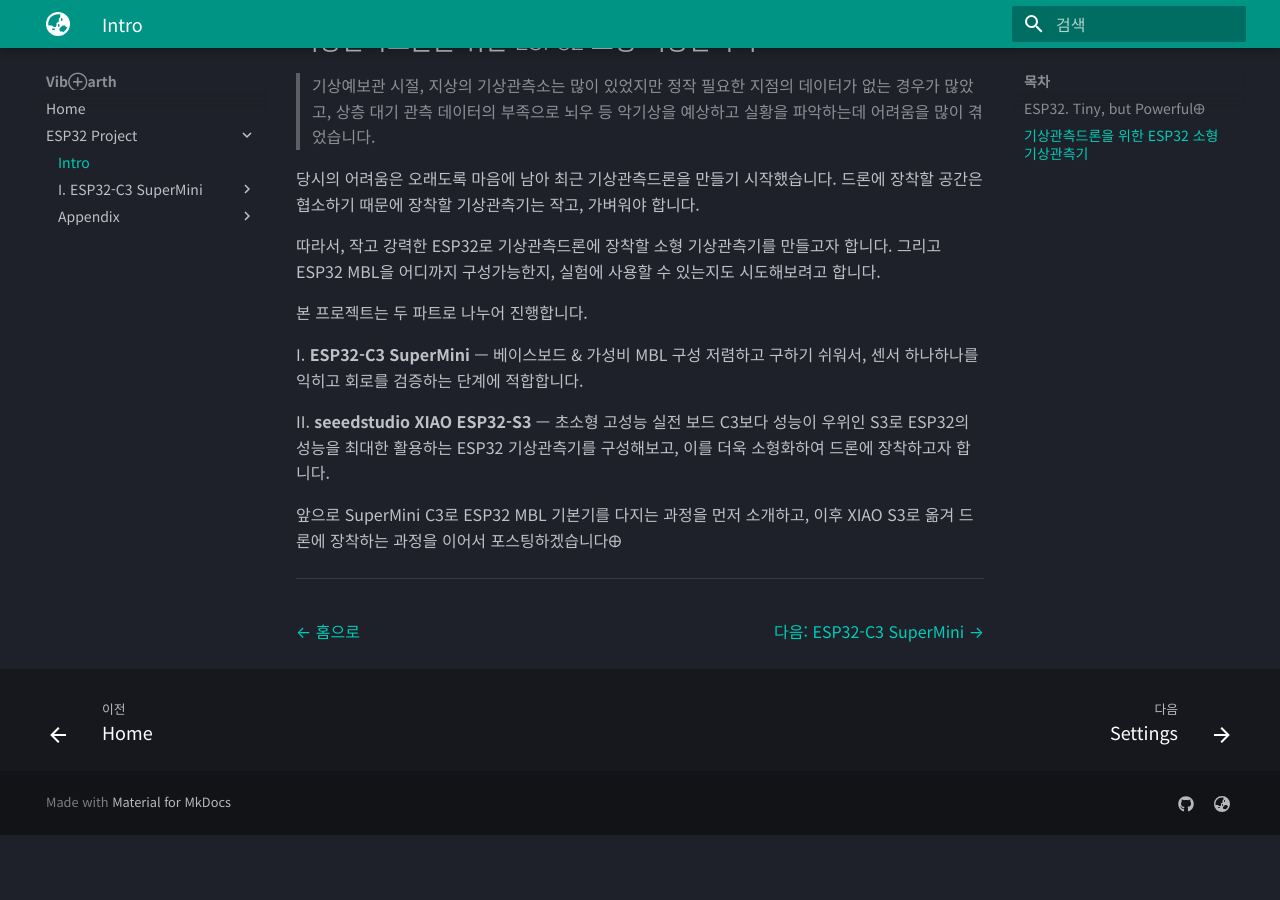
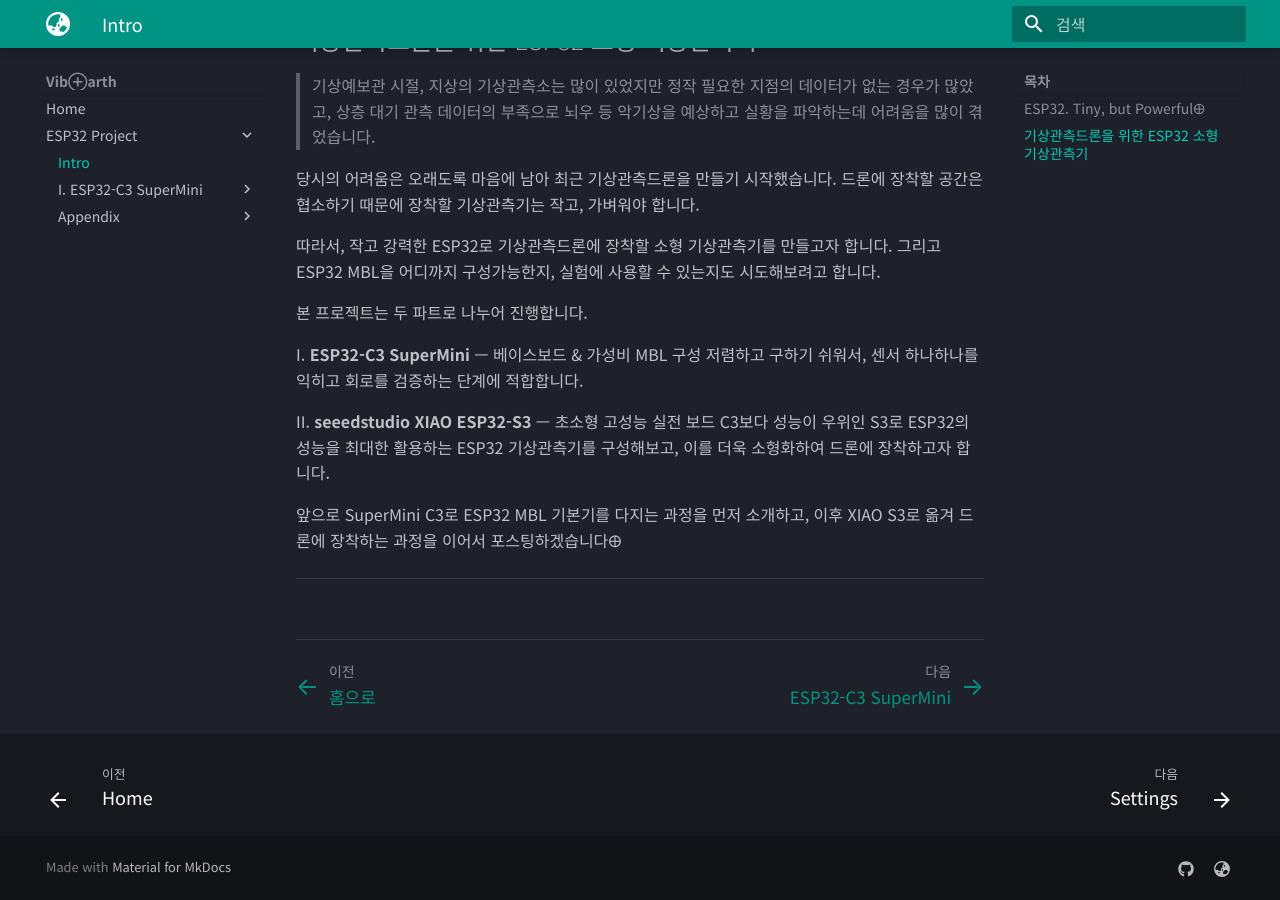
Before and after one commit to VibEarth/VibEarth.github.io, an MkDocs documentation site: the page built from docs/esp32/intro.md, in a window 1280 px wide and 900 px high, scrolled down 1552 px. Built offline with MkDocs 1.6.1 and Material for MkDocs 9.7.7, drawn with Linux system fonts in a browser that asks for light colours; before the commit the page ends 2387 px from its top, so only the background shows below that.

Commit message:
intro.md 업데이트

```diff
--- a/docs/esp32/intro.md
+++ b/docs/esp32/intro.md
@@ -55,7 +55,19 @@
 이후 XIAO S3로 옮겨 드론에 장착하는 과정을 이어서 포스팅하겠습니다🜨
 
 ---
-<div style="display: flex; justify-content: space-between; margin-top: 2rem;">
-  <a href="/">← 홈으로</a>
-  <a href="/esp32/c3/settings">다음: ESP32-C3 SuperMini →</a>
+<div style="display: flex; justify-content: space-between; margin-top: 3rem; border-top: 1px solid var(--md-default-fg-color--lightest); padding-top: 1rem;">
+  <a href="/" style="display: flex; align-items: center; gap: 0.5rem; color: var(--md-primary-fg-color); text-decoration: none; font-size: 0.85rem;">
+    <span style="font-size: 1.2rem;">←</span>
+    <div>
+      <div style="color: var(--md-default-fg-color--light); font-size: 0.7rem;">이전</div>
+      <div>홈으로</div>
+    </div>
+  </a>
+  <a href="/esp32/c3/settings" style="display: flex; align-items: center; gap: 0.5rem; color: var(--md-primary-fg-color); text-decoration: none; font-size: 0.85rem; text-align: right;">
+    <div>
+      <div style="color: var(--md-default-fg-color--light); font-size: 0.7rem;">다음</div>
+      <div>ESP32-C3 SuperMini</div>
+    </div>
+    <span style="font-size: 1.2rem;">→</span>
+  </a>
 </div>
```
